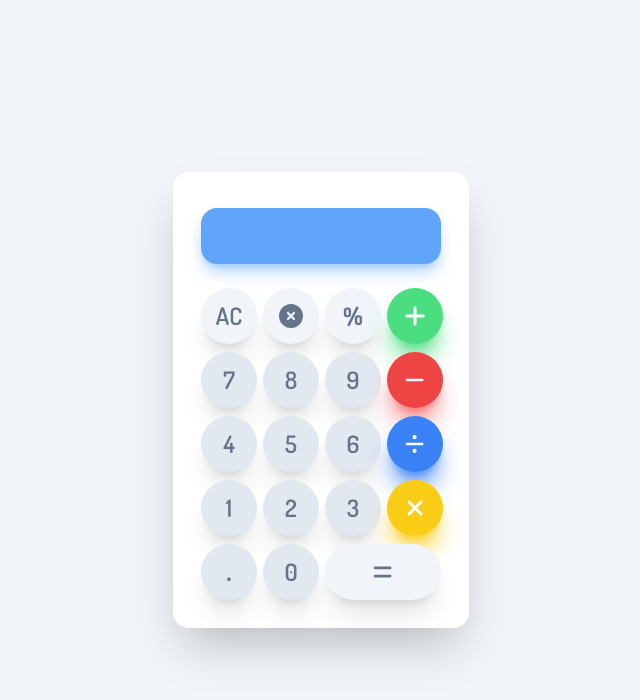
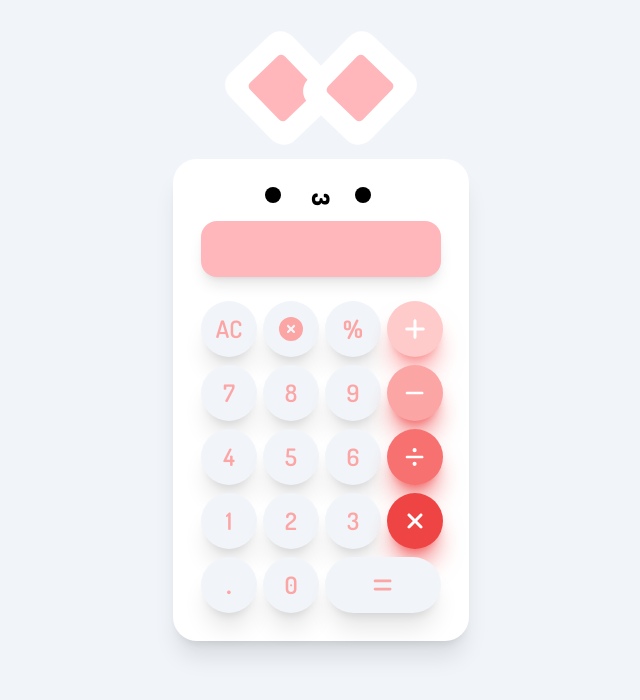
Before and after one commit to Weaam-02/calculator, a SvelteKit app: page / in a window 1280 px wide. Shown: the top 700 px of the page, without its empty margins (319-959 px from the left). Built offline with nearby package versions, Linux system fonts and the light colour scheme.

Commit message:
cute calc with cute sound :3

```diff
--- a/src/app.css
+++ b/src/app.css
@@ -10,6 +10,60 @@ body {
 }
 
 button {
-  @apply bg-slate-200 min-w-14 h-14 rounded-full text-slate-500 hover:bg-slate-200/90 hover:scale-95 active:bg-slate-300 active:text-white transition-all
+  @apply bg-slate-100 min-w-14 h-14 rounded-full text-red-300 hover:bg-slate-200/40 hover:scale-95 active:bg-slate-200 active:text-white transition-all
   shadow-xl flex items-center justify-center focus:scale-90 focus:outline-none focus:border-0;
 }
+
+/* //////////////////// EAR One //////////////////// */
+
+/* .ear-l {
+  height: 0;
+  width: 0;
+  border-bottom: 3.12em solid white;
+  border-left: 1.56em solid transparent;
+  border-right: 1.56em solid transparent;
+  border-radius: 2px;
+  position: absolute;
+  bottom: 7.37em;
+  left: 3.12em;
+}
+
+.ear-l:before,
+.ear-r:before {
+  position: absolute;
+  content: "";
+  height: 0;
+  width: 0;
+  border-bottom: 1.37em solid pink;
+  border-left: 0.75em solid transparent;
+  border-right: 0.75em solid transparent;
+  left: -0.68em;
+  top: 1.56em;
+}
+
+.ear-r {
+  height: 0;
+  width: 0;
+  border-bottom: 3.12em solid white;
+  border-right: 1.56em solid transparent;
+  border-left: 1.56em solid transparent;
+  position: absolute;
+  bottom: 7.37em;
+  left: 8.75em;
+} */
+
+.ear {
+  /* top: 10px;
+  left: 25px; */
+  width: 50px;
+  height: 50px;
+  background: #ffb7bc;
+  border-radius: 5px;
+  box-shadow: 0 0 0 20px white;
+  transform: skew(4deg) rotate(48deg);
+}
+
+.ear.b {
+  transform: skew(-4deg) rotate(-48deg);
+  /* left: 125px; */
+}
--- a/src/routes/+page.svelte
+++ b/src/routes/+page.svelte
@@ -36,6 +36,7 @@
   import Multi from "$lib/icons/multi.svelte";
   import Minus from "$lib/icons/minus.svelte";
   import Equals from "$lib/icons/equals.svelte";
+  import { onMount } from "svelte";
 
   function addToEquation(value: string) {
     equation += value;
@@ -66,10 +67,10 @@
     } catch (error) {
       let output = document.getElementById("output");
 
-      output?.classList.add("bg-red-600/90");
+      output?.classList.add("bg-red-500");
 
       setTimeout(() => {
-        output?.classList.remove("bg-red-600/90");
+        output?.classList.remove("bg-red-500");
       }, 500);
     }
   }
@@ -88,6 +89,16 @@
       document.activeElement?.blur();
     }, 100);
   }
+
+  onMount(() => {
+    let allBtn = document.getElementsByTagName("button");
+
+    for (let i = 0; i < allBtn.length; i++) {
+      allBtn[i].addEventListener("click", () => {
+        new Audio("/meow-3.mp3").play();
+      });
+    }
+  });
 </script>
 
 <svelte:window on:keydown|preventDefault={onKeyDown} />
@@ -96,12 +107,28 @@
   <title>My Cute Calc</title>
 </svelte:head>
 
+<!-- <div class="ear-l"></div>
+<div class="ear-r"></div> -->
+
+<!-- <div class="relative h-fit w-fit"> -->
 <div
-  class="bg-white max-w-[18.50rem] rounded-2xl grid grid-cols-4 gap-2 p-7 text-2xl font-semibold shadow-2xl"
+  class="ear a absolute left-[35.99rem] top-[3.95rem] h-16 w-16 -z-10 shadow-xl"
+></div>
+<div
+  class="ear b absolute top-[3.95rem] right-[35.99rem] h-16 w-16 -z-10 shadow-xl"
+></div>
+
+<div
+  class="bg-white max-w-[18.50rem] rounded-3xl grid grid-cols-4 gap-2 p-7 text-2xl font-semibold shadow-xl"
 >
+  <div class="bg-black w-4 h-4 rounded-full ml-16"></div>
+  <!-- <div class="bg-black w-4 h-2 rounded-md col-span-2 ml-12 mt-2"></div> -->
+  <!-- <div class="bg-black w-3 borde-b rounded-b-3xl col-span-2 ml-12 mt-2"></div> -->
+  <div class="text-black font-extrabold col-span-2 mt-12 rotate-90">3</div>
+  <div class="bg-black w-4 h-4 rounded-full -ml-8"></div>
   <div
     id="output"
-    class="bg-blue-400 min-h-14 rounded-2xl flex items-center px-6 my-2 mb-4 text-white col-span-4 shadow-lg shadow-blue-400/50 break-all transition-all"
+    class="bg-[#ffb7bc] min-h-14 rounded-2xl flex items-center px-6 -mt-[3.4rem] mb-4 text-white col-span-4 shadow-lg break-all transition-all"
   >
     {equation}
   </div>
@@ -111,7 +138,7 @@
   <button
     on:click={clear}
     id="Delete"
-    class="bg-slate-100 hover:bg-slate-200/50 active:bg-slate-300 transition-all"
+    class="bg-slate-100 hover:bg-slate-200/50 active:bg-slate-200 transition-all"
   >
     AC
   </button>
@@ -119,7 +146,7 @@
   <button
     id="Backspace"
     on:click={() => backspace()}
-    class="bg-slate-100 hover:bg-slate-200/50 active:bg-slate-300 transition-all"
+    class="bg-slate-100 hover:bg-slate-200/50 active:bg-slate-200 transition-all"
   >
     <BackSpace />
   </button>
@@ -127,7 +154,7 @@
   <button
     id="%"
     on:click={() => addToEquation(" /100 ")}
-    class="bg-slate-100 hover:bg-slate-200/50 font-extrabold active:bg-slate-300 transition-all"
+    class="bg-slate-100 hover:bg-slate-200/50 font-extrabold active:bg-slate-200 transition-all"
   >
     %
   </button>
@@ -135,7 +162,7 @@
   <button
     id="+"
     on:click={() => addToEquation(" + ")}
-    class="bg-green-400 text-white hover:bg-green-500/80 shadow-green-400/80"
+    class="bg-red-200 text-white hover:bg-red-300/90 shadow-red-400/60"
   >
     <Plus />
   </button>
@@ -146,7 +173,7 @@
   <button
     id="-"
     on:click={() => addToEquation(" - ")}
-    class="bg-red-500 text-white hover:bg-red-600/90 shadow-red-500/60"
+    class="bg-red-300 text-white hover:bg-red-400/90 shadow-red-500/60"
   >
     <Minus />
   </button>
@@ -157,7 +184,7 @@
   <button
     id="/"
     on:click={() => addToEquation(" / ")}
-    class="bg-blue-500 text-white hover:bg-blue-600/90 shadow-blue-500/80"
+    class="bg-red-400 text-white hover:bg-red-500/90 shadow-red-500/60"
   >
     <Divisionicon />
   </button>
@@ -168,7 +195,7 @@
   <button
     id="*"
     on:click={() => addToEquation(" * ")}
-    class="bg-yellow-400 text-white hover:bg-yellow-400/90 shadow-yellow-400/80"
+    class="bg-red-500 text-white hover:bg-red-600/90 shadow-red-500/60"
   >
     <Multi />
   </button>
@@ -180,7 +207,7 @@
   <button
     id="="
     on:click={() => solve()}
-    class="bg-slate-100 hover:bg-slate-200/50 active:bg-slate-300 transition-all col-span-2"
+    class="bg-slate-100 hover:bg-slate-200 active:bg-slate-300 transition-all col-span-2"
   >
     <Equals />
   </button>
```
Also changed, not shown: 1 other file (tests, documents, lock files or other folders).
